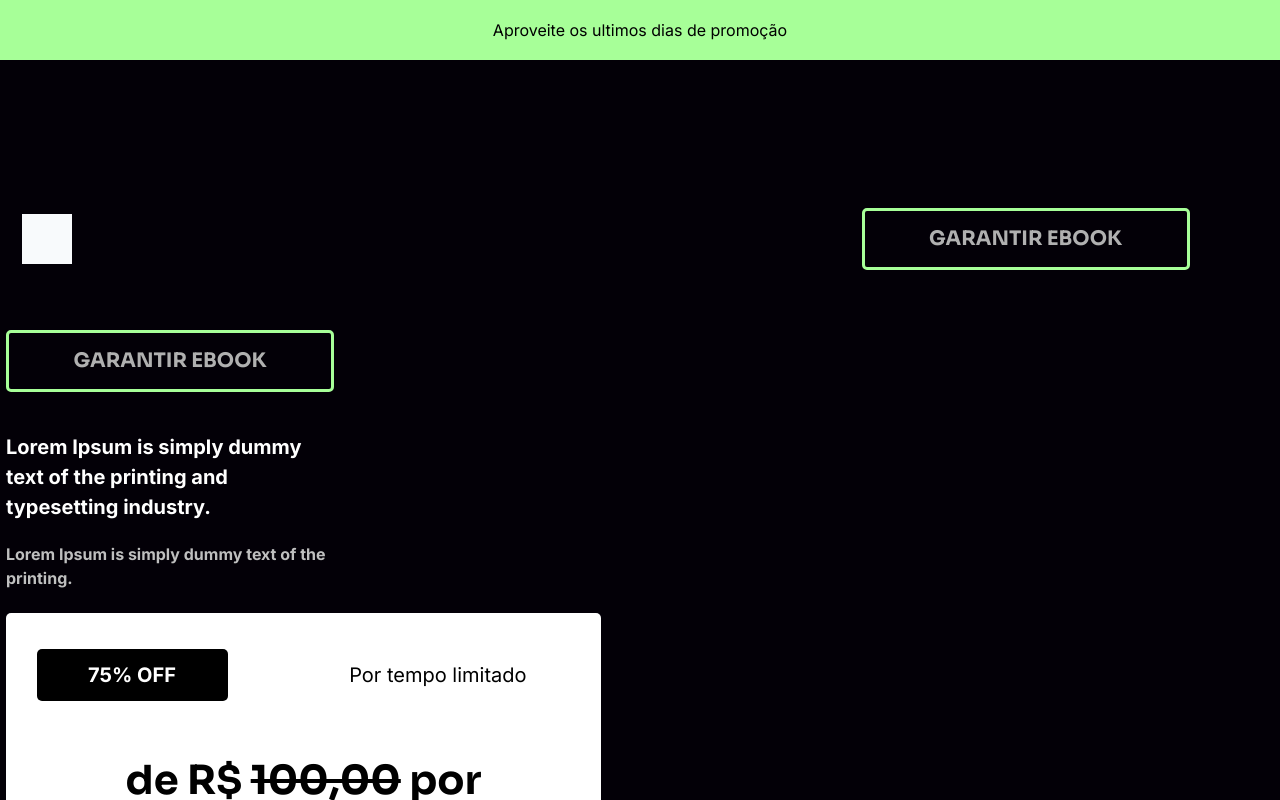
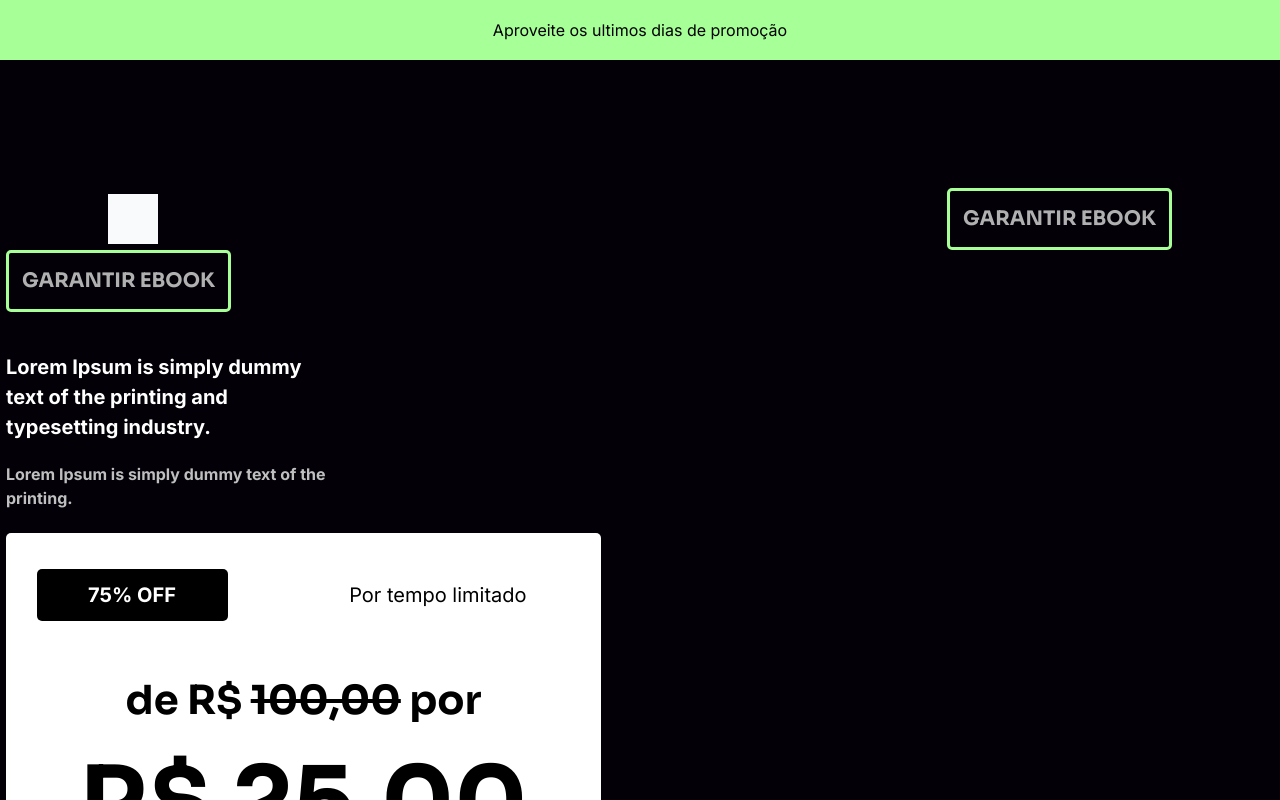
Before and after one commit to Miqstelles/intact-ebook-codm, a React (Vite) app: page / in a window 1280 px wide. Shown: the top 800 px of the page. Built offline with nearby package versions, Linux system fonts and the light colour scheme.

Commit message:
update responsive settings

```diff
--- a/src/components/Btns/Button.tsx
+++ b/src/components/Btns/Button.tsx
@@ -23,7 +23,7 @@ export function ButtonFooter() {
 export function ButtonHeader() {
     return (
         <button className="
-        w-[328px] h-[62px] bg-transparent text-[#B0B0B0] font-sora font-bold text-[20px] rounded-[5px] border-gr-100 border-[3px] duration-500
+        w-[328px] h-[62px] md:w-[225px] bg-transparent text-[#B0B0B0] font-sora font-bold text-[20px] rounded-[5px] border-gr-100 border-[3px] duration-500
         hover:text-white"
         >
             GARANTIR EBOOK
--- a/src/components/CodmVideo.tsx
+++ b/src/components/CodmVideo.tsx
@@ -25,7 +25,7 @@ export function CodmVideo() {
 
     return (
 
-        <div className="w-[328px] h-[215px] md:w-[800px] lg:w-[870px] md:h-[546px]">
+        <div className="w-[328px] h-[215px] md:w-[770px] lg:w-[870px] md:h-[546px]">
             <div className="flex items-center justify-center">
                 <div className="absolute flex gap-[105px] md:gap-[210px]">
                     <CaretLeft size={iconSize} color="#fff" weight='thin' />
--- a/src/components/Navbar.tsx
+++ b/src/components/Navbar.tsx
@@ -11,24 +11,24 @@ export function Navbar(props: NavbarProps) {
     const [isOpen, setOpen] = useState(false)
 
     return (
-        <nav className="sm:flex items-center justify-center w-[328px] h-full sm:w-[1200px]">
-            <div className="flex justify-between items-center sm:mr-[48px]">
+        <nav className="lg:flex items-center justify-center h-full lg:w-full mt-[40px]">
+            <div className="flex justify-between items-center lg:mr-[48px]">
                 <div className="w-[50px] h-[50px] bg-slate-50"> </div>
                 <button
                     className="
                 text-white text-xl leading-none mx-3 my-1 border border-solid border-transparent rounded bg-transparent
-                sm:hidden outline-none focus:outline-none"
+                lg:hidden outline-none focus:outline-none"
                     onClick={isOpen ? () => setOpen(false) : () => setOpen(true)}
                 >
                     <Sling size={50} />
                 </button>
             </div>
-            <div className={"h-full bg-transparent animate-fade-in-down duration-[1.5s] rounded-lg my-[48px]"} >
+            <div className={"h-full bg-transparent animate-fade-in-down duration-[1.5s] rounded-lg my-[48px] lg:my-0"} >
                 <div
                     className={
-                        "sm:flex flex justify-center items-center border-white border-[4px] rounded-[5px] sm:border-none" +
+                        "lg:flex flex justify-center items-center border-white border-[4px] rounded-[5px] lg:border-none" +
                         (isOpen ? " flex" : " hidden")}>
-                    <ul className={"sm:space-x-20 space-y-[25px] sm:space-y-0 my-[25px] sm:flex text-white text-[24px] animate-fade-in-down font-bold list-none sm:ml-auto"}>
+                    <ul className={"lg:space-x-20 space-y-[25px] lg:space-y-0 lg:flex my-[30px] lg:my-0 text-white text-[24px] animate-fade-in-down font-bold list-none"}>
                         {props.items.map((item, index) => (
                             <li key={index}><a href="">{item}</a></li>
                         ))}
@@ -36,7 +36,7 @@ export function Navbar(props: NavbarProps) {
                     </ul>
                 </div>
             </div>
-            <button className="hidden sm:flex ml-[48px]">
+            <button className="hidden lg:flex ml-[48px]">
                 <ButtonHeader />
             </button>
         </nav >
--- a/src/components/Squares/AdSquare.tsx
+++ b/src/components/Squares/AdSquare.tsx
@@ -3,7 +3,7 @@ import { Button, ButtonFooter } from "../Btns/Button";
 
 export function AdSquare() {
     return (
-        <div className="w-[328px] h-[758px] md:w-[800px] md:h-[543px] lg:w-[1268px] lg:h-[713px] flex items-center justify-center bg-prp-200 border-prp-300 border-[4px]">
+        <div className="w-[328px] h-[758px] md:w-[770px] md:h-[543px] lg:w-[1268px] lg:h-[713px] flex items-center justify-center bg-prp-200 border-prp-300 border-[4px]">
             <div className="w-[280px] h-[656px] md:w-[700px] md:h-[448px] lg:w-[1140px] lg:h-[448px] text-center">
                 <div className="md:flex md:space-x-[20px] lg:space-x-[180px]">
                     <div className="md:w-[344px] md:h-[448px] lg:w-[554px]">
--- a/src/components/Squares/CreatorSquare.tsx
+++ b/src/components/Squares/CreatorSquare.tsx
@@ -11,7 +11,7 @@ interface SquareProps {
 
 export function CreatorSquare(props: SquareProps) {
     return (
-        <div className="flex items-center justify-center w-[328px] h-[742px] md:w-[770px] md:h-[404px] lg:w-[1238px] lg:h-[504px] bg-prp-200 border-prp-300 border-4">
+        <div className="flex items-center justify-center w-[328px] h-[742px] md:w-[770px] md:h-[404px] lg:w-[1268px] lg:h-[504px] bg-prp-200 border-prp-300 border-4">
             <div className="md:flex lg:flex w-[285px] h-[686px] md:w-[700px] md:h-[350px] lg:w-[1168px] lg:h-[441px]">
                 <div className="w-[285px] h-[260px] md:w-[404px] md:h-[304px] lg:w-[404px] lg:h-[441px]">
                     <div className="mt-[36px] ml-[26px] w-[127px] h-[35px] bg-white absolute rounded-full flex items-center justify-center font-black ">CRIADOR</div>
--- a/src/components/Squares/RatingSquare.tsx
+++ b/src/components/Squares/RatingSquare.tsx
@@ -6,9 +6,9 @@ interface RatingProps {
 export function RatingSquare(props: RatingProps) {
     return (
         <div className="w-[328px] h-[214px] md:w-[611px] md:h-[223px] bg-prp-200 border-prp-300 border-[4px]">
-            <div className="w-[286px] h-[158px] md:w-[505px] md:h-[145px] ml-[18px] md:ml-[34px] md:mt-[48px]">
+            <div className="w-[286px] h-[158px] md:w-[534px] md:h-[145px] ml-[18px] md:ml-[34px] md:mt-[30px]">
                 <p className="text-[20px] md:text-[24px] text-[#BFBFBF] font-sora mt-[16px]">{props.info}</p>
-                <h1 className="text-[36px] text-white font-bold mt-[12px]" >{props.user}</h1>
+                <h1 className="text-[36px] text-white font-bold mt-[4px]" >{props.user}</h1>
             </div>
         </div>
     )
--- a/tailwind.config.cjs
+++ b/tailwind.config.cjs
@@ -32,7 +32,8 @@ module.exports = {
         'fade-in-down': 'fade-in-down .5s ease-out'
       },
       screens: {
-        'lg': '1250px'
+        'md': '800px',
+        'lg': '1200px'
       }
     },
   },
```
